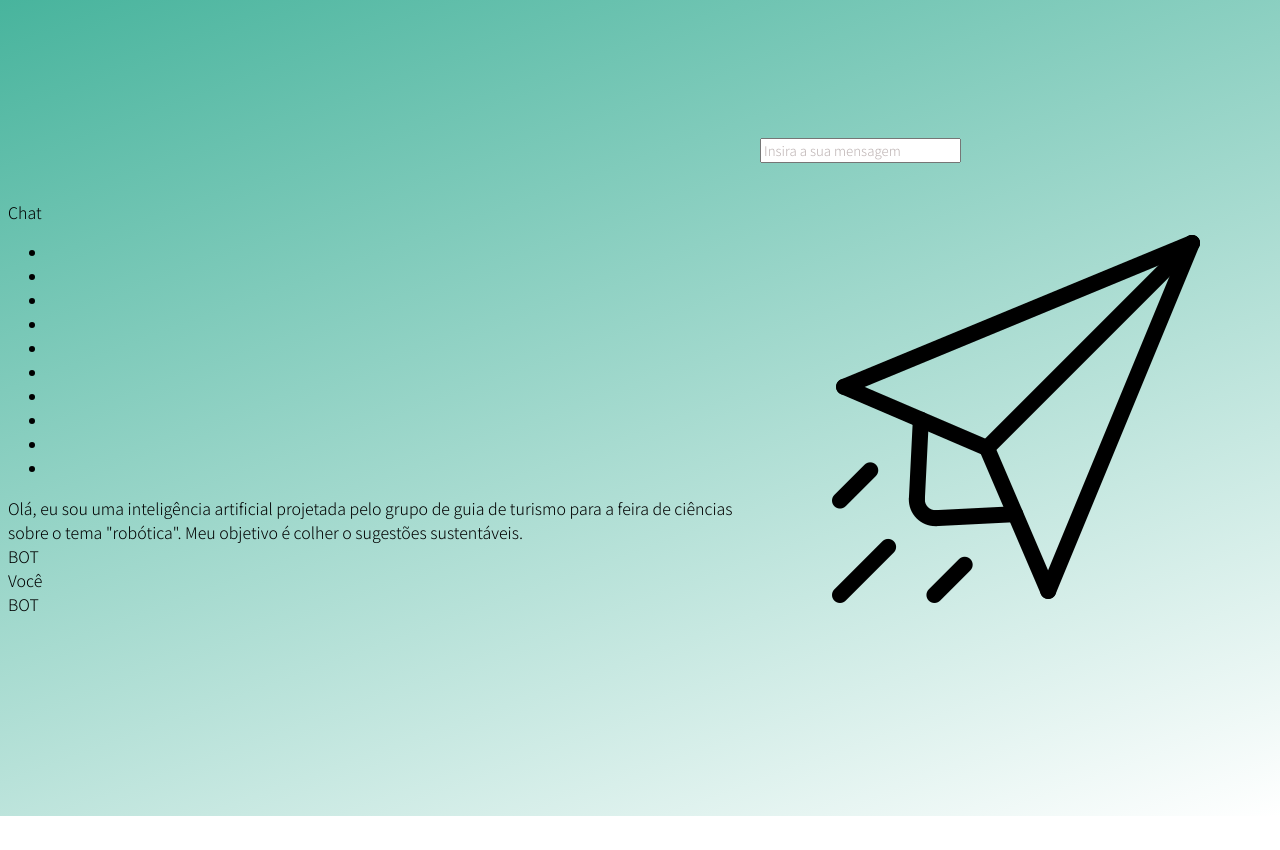
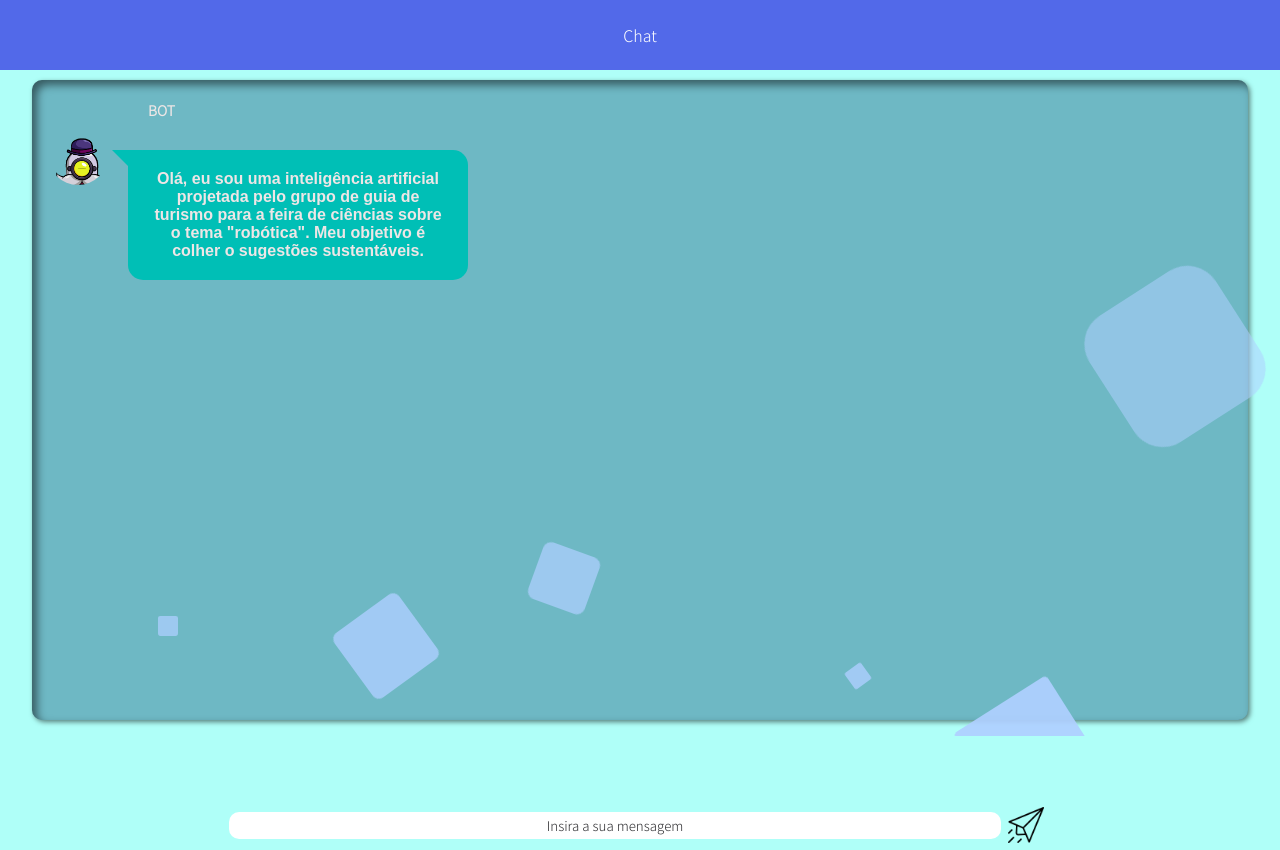
Before and after one commit to L0rdSaiyan/ia_do_guia, a website: page Page2.html in a window 1280 px wide. Before the commit the page ends 816 px from the top, so only its background shows below. Drawn offline with Linux system fonts and the light colour scheme; some packages are replaced by stand-ins of ours; a script that the page names is missing.

Commit message:
Update styles2.css

```diff
--- a/styles2.css
+++ b/styles2.css
@@ -1,226 +1,491 @@
 @import url("https://fonts.googleapis.com/css2?family=Noto+Sans+JP:wght@300&display=swap");
+
 body {
   min-height: 100vh;
-  background-size: cover;
-  display: flex;
-  justify-content: center;
-  align-items: center;
-  background-image: linear-gradient(160deg, #48b49d, white);
+  margin: 0;
+  padding: 0;
+  background-color: #affff8;
 }
-
 * {
   font-family: "Noto Sans JP", sans-serif;
 }
 
-.robot {
+.container {
+  display: flex;
+}
+
+#titulo {
+  background-color: #5269e9;
+  width: 100%;
+  height: 70px;
   display: flex;
   justify-content: center;
   align-items: center;
-  height: 20%;
-  width: 100%;
-  align-self: normal;
-  position: relative;
 }
 
-#robozin {
-  border-radius: 40%;
-  display: flex;
-  width: 140px;
-  height: 140px;
-  background-position: center;
-  position: absolute;
-  animation-name: roboAnima;
-  animation-duration: 3s;
+.header-msg-1 {
+  bottom: 160px;
 }
 
-#container {
-  width: 500px;
-  height: 500px;
-  background-color: #ffffff;
+.header-msg-1,
+.header-msg-2 {
+  display: flex;
+  font-size: 14px;
+  position: absolute;
+}
+
+.header-msg-2 {
+  bottom: 50px;
+  position: initial;
+}
+
+.header-msg-user {
+  display: flex;
+  font-size: 14px;
+  position: absolute;
+  bottom: -5px;
+  right: 22px;
+  height: 100%;
+}
+
+.box3 {
+  width: 300px;
+  margin: 50px auto;
+  border-radius: 15px;
+  background: #00bfb6;
+  color: #eee6e6;
+  padding: 20px;
+  text-align: center;
+  font-weight: 900;
+  font-family: arial;
+  position: relative;
+  flex-wrap: wrap;
+  clear: both;
+}
+
+.iconUser {
+  right: -80px;
+  background-image: url(anonnymous.png);
+  background-position: center;
+  background-repeat: no-repeat;
+  background-size: cover;
+}
+.iconBot {
+  background-image: url(robot-top-hat.gif);
+  background-position: center;
+  background-repeat: no-repeat;
+  background-size: cover;
+  left: -80px;
+}
+.iconBot,
+.iconUser {
+  width: 60px;
+  height: 60px;
+  border-radius: 100%;
+  display: flex;
+  position: absolute;
+  top: 25px;
+}
+.sb14:before {
+  content: "";
+  width: 0px;
+  height: 0px;
+  display: flex;
+  height: 0px;
+  position: absolute;
+  border-left: 15px solid transparent;
+  border-right: 15px solid #00bfb6;
+  border-top: 15px solid #00bfb6;
+  border-bottom: 15px solid transparent;
+  left: -16px;
+  top: 0px;
+  flex-wrap: wrap;
+  clear: both;
+}
+
+.sb13 {
+  max-height: 300px;
+  height: auto;
+  overflow: hidden;
+}
+
+.sb13:before {
+  content: "";
+  width: 0px;
+  height: 0px;
+  position: absolute;
+  border-left: 15px solid #00bfb6;
+  border-right: 15px solid transparent;
+  border-top: 15px solid #00bfb6;
+  border-bottom: 15px solid transparent;
+  right: -16px;
+  top: 0px;
+  flex-wrap: wrap;
+  clear: both;
+}
+
+.chat-1,
+.chat-3 {
+  display: flex;
+  position: absolute;
+  top: 100px;
+  left: 10%;
+  flex-wrap: wrap;
+  clear: both;
+  animation: sendMsg-ia 2s;
+}
+
+.chat-2 {
+  display: flex;
+  top: 300px;
+  width: auto;
+  position: absolute;
+  right: 17%;
+  flex-wrap: wrap;
+  clear: both;
+  opacity: 0;
+  animation-delay: 1s;
+  animation-name: sendMsg-user;
+  animation-duration: 2s;
+  animation-fill-mode: forwards;
+}
+
+.chat-2Inv {
+  display: none;
+}
+
+.chat-3Inv {
+  display: none;
+}
+
+.chat-3 {
+  top: 380px;
+  left: 10%;
+}
+
+@media screen and (max-width: 800px) {
+  .chat-1 {
+    left: 12%;
+  }
+
+  .chat-2 {
+    right: 12%;
+    top: 269px;
+  }
+
+  .chat-3 {
+    top: 430px;
+  }
+
+  .sb14 {
+    bottom: 50px;
+    left: 30px;
+  }
+
+  .sb13 {
+    right: 30px;
+  }
+
+  .iconUser {
+    left: 310px;
+  }
+
+  .iconBot {
+    left: -42px;
+    top: -30px;
+  }
+}
+
+@media screen and (min-width: 900px) {
+  .chat-1 {
+    left: 10%;
+  }
+
+  .chat-2 {
+    right: 12%;
+  }
+
+
+
+}
+
+
+
+@media screen and (max-width: 700px) {
+  .chat-1 {
+    left: 10%;
+  }
+
+  .chat-2 {
+    right: 20%;
+    bottom: 400px;
+  }
+
+  .sb14 {
+    bottom: 50px;
+    left: 60px;
+  }
+
+  .sb13 {
+    right: 90px;
+  }
+
+  .iconUser {
+    left: 310px;
+    top: 500px;
+  }
+
+  .iconBot {
+    bottom: 500px;
+  }
+
+
+}
+
+
+@keyframes sendMsg-ia {
+  from {
+    opacity: 0;
+    left: -300px;
+  }
+  to {
+    opacity: 1;
+    left: 10%;
+  }
+}
+
+@keyframes sendMsg-user {
+  from {
+    opacity: 0;
+    right: -300px;
+  }
+  to {
+    opacity: 1;
+    right: 10%;
+  }
+}
+
+.chat {
+  display: flex;
+  position: absolute;
+  align-items: center;
+  justify-content: center;
+  width: 100%;
+  top: 560px;
+  background-color: #affff8;
+}
+
+#msg-area {
+  border-radius: 10px;
+  width: 60%;
+  height: 25px;
+  text-align: center;
+  border: none;
+
+}
+
+
+
+#btn {
+  width: 50px;
+  height: 50px;
+  transition: 200ms;
+}
+
+::placeholder {
+  color: rgb(48, 48, 51);
+  text-align: center;
+}
+
+
+#btn:hover {
+  transform: scale(1.1);
+  cursor: pointer;
+}
+
+#titulo-2 {
   display: flex;
   justify-content: center;
+  position: absolute;
   align-items: center;
-  border-radius: 30px;
-  box-shadow: 10px 10px 10px 3px;
+  width: 70%;
+  height: 60px;
+  color: #ffff;
+  transition: 200ms;
 }
 
-.inputs {
+#titulo-2:hover {
+  cursor: pointer;
+  transform: scale(1.1);
+}
+
+:root {
+  --cor-1: #2d049a;
+  --cor-2: #fbfaed;
+  --cor-3: #6aa6ff;
+  --cor-4: #aecfff;
+}
+
+.background {
+  display: flex;
+  position: absolute;
+  background-color: #6eb8c4;
+  height: 80%;
+  width: 95%;
+  border-radius: 10px;
+  box-shadow: 2px 2px 5px rgba(0, 0, 0, 0.5),
+    inset 5px 5px 8px rgba(0, 0, 0, 0.5);
+}
+
+
+
+@media (max-height: 600px){
+
+  .chat{
+
+    top: 900px;
+
+  }
+
+}
+
+@media (min-height: 700px){
+
+  .chat{
+
+    top: 800px;
+
+  }
+
+
+}
+
+.container-2 {
   display: flex;
   justify-content: center;
   align-items: center;
   position: absolute;
+  height: 100%;
+  width: 100%;
+  z-index: -1;
+  background-color: #affff8;
 }
 
-inputs{
-
-  text-align: center;
-  display: flex;
-  justify-content: center;
-  align-items: center;
-
+.circles {
+  position: absolute;
+  top: 0;
+  left: 0;
+  width: 100%;
+  height: 100%;
+  overflow: hidden;
 }
 
-#usuario {
-  margin-bottom: 120px;
-  background-color: rgb(82, 69, 69);
-  border: none;
-  height: 30px;
-  width: 420px;
-  border-radius: 5px;
-  color: #ffffff;
-  text-align: center;
+.circles li {
   position: absolute;
-  animation-name: anima;
-  animation-duration: 3s;
+  display: block;
+  list-style: none;
+  width: 20px;
+  height: 20px;
+  background: var(--cor-4);
+  animation: animate 25s linear infinite;
+  bottom: -150px;
 }
 
-#sala {
-  position: absolute;
-  height: 30px;
-  width: 420px;
-  background-color: rgb(82, 69, 69);
-  border: none;
-  border-radius: 5px;
-  animation-name: anima;
-  animation-duration: 2s;
-  text-align: center;
-  color: #ffffff;
+.circles li:nth-child(1) {
+  left: 25%;
+  width: 80px;
+  height: 80px;
+  animation-delay: 0s;
 }
 
-::placeholder {
-  color: rgb(189, 179, 179);
+.circles li:nth-child(2) {
+  left: 10%;
+  width: 20px;
+  height: 20px;
+  animation-delay: 2s;
+  animation-duration: 12s;
 }
 
-#entrar {
-  margin-top: 120px;
-  background-color: #4fc7ff;
-  border: none;
-  border-radius: 5px;
-  height: 30px;
-  width: 420px;
-  position: absolute;
-  animation-name: anima2;
-  animation-duration: 3s;
-  z-index: 2;
-  transition: 200ms;
+.circles li:nth-child(3) {
+  left: 70%;
+  width: 20px;
+  height: 20px;
+  animation-delay: 4s;
 }
 
-#entrar:hover {
-  cursor: pointer;
-  background-color: #4fffd8;
-  color: #ffffff;
-  transform: scale(1.1);
-  box-shadow: 1px 10px 10px 1px;
-  font-weight: bold;
+.circles li:nth-child(4) {
+  left: 40%;
+  width: 60px;
+  height: 60px;
+  animation-delay: 0s;
+  animation-duration: 18s;
 }
 
-footer {
-  border-color: red;
-  position: absolute;
-  margin-top: 410px;
-  width: 400px;
-  text-decoration: underline;
-  border-top: 1px solid rgb(82, 69, 69);
-  text-align: center;
-  animation-name: anima3;
-  animation-duration: 3s;
+.circles li:nth-child(5) {
+  left: 65%;
+  width: 20px;
+  height: 20px;
+  animation-delay: 0s;
 }
 
-
-
-footer:hover {
-  transition: 200ms;
-  cursor: pointer;
-  color: #4fffd8;
+.circles li:nth-child(6) {
+  left: 75%;
+  width: 110px;
+  height: 110px;
+  animation-delay: 3s;
 }
 
-@media screen and (max-width: 720px) {
-  footer p,
-  footer a {
-    font-size: 13px;
+.circles li:nth-child(7) {
+  left: 35%;
+  width: 150px;
+  height: 150px;
+  animation-delay: 7s;
+}
+
+.circles li:nth-child(8) {
+  left: 50%;
+  width: 25px;
+  height: 25px;
+  animation-delay: 15s;
+  animation-duration: 45s;
+}
+
+.circles li:nth-child(9) {
+  left: 20%;
+  width: 15px;
+  height: 15px;
+  animation-delay: 2s;
+  animation-duration: 35s;
+}
+
+.circles li:nth-child(10) {
+  left: 85%;
+  width: 150px;
+  height: 150px;
+  animation-delay: 0s;
+  animation-duration: 11s;
+}
+
+@keyframes animate {
+  0% {
+    transform: translateY(0) rotate(0deg);
+    opacity: 1;
+    border-radius: 0;
   }
 
-  #usuario,
-  #sala,
-  #entrar {
-    width: 320px;
+  100% {
+    transform: translateY(-1000px) rotate(720deg);
+    opacity: 0;
+    border-radius: 50%;
   }
 }
 
-@keyframes anima {
-  from {
-    transform: translateX(900px);
-  }
-  to {
-    transform: translateX(0px);
-  }
-}
+@media (max-height:600px){
 
-@keyframes anima2 {
-  from {
-    transform: translateY(900px);
-  }
-  to {
-    transform: translateY(0px);
-  }
-}
+  .chat{
 
-@keyframes anima3 {
-  0% {
-    visibility: hidden;
-  }
-  100% {
-    visibility: hidden;
-  }
-}
+    top: 900px;
 
-
-
-
-b{
-  margin-right: 4px;
-  margin-left: 4px
-
-
-}
-@keyframes bubbleAnima {
-  from {
-    opacity: 0;
-  }
-  to {
-    opacity: 10;
-  }
-}
-
-@keyframes roboAnima {
-  0% {
-    scale: 0;
-  }
-}
-
-@media (max-width: 800px) {
-  .bubble {
-    font-size: 15px;
-    width: 180px;
-    left: 130px;
-    bottom: 80px;
   }
 
 }
-#sala{
-
-  display: flex;
-  justify-content: center;
-  align-items: center;
-  text-align: center;
-
-}
-
-@keyframes duvidaAnima {
-  0% {
-    visibility: hidden;
-  }
-  100% {
-    visibility: hidden;
-  }
-}
```
